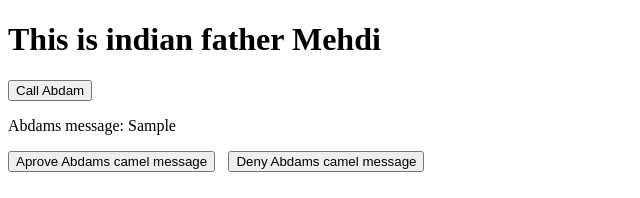
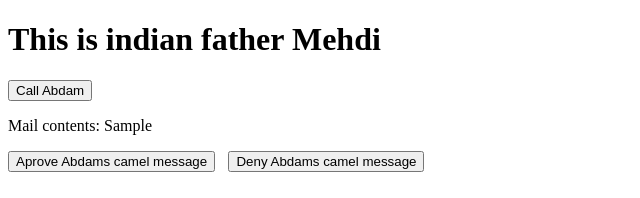
Before and after one commit to AntonioMMartel/indian-family-angular, an Angular app: page / in a window 1280 px wide. Both pictures are taken after typing "Sample" into the empty fields and a click on the input "Ask Mehdi to send camel message to Brahmad". Shown: the top 198 px of the page, without its empty margins (0-640 px from the left). Built offline with nearby package versions, Linux system fonts and the light colour scheme.

Commit message:
FIniquited

```diff
--- a/src/app/indian-father-mehdi/indian-father-mehdi.component.html
+++ b/src/app/indian-father-mehdi/indian-father-mehdi.component.html
@@ -2,7 +2,11 @@
 <button (click)="this.toggleCallingAbdam()">Call Abdam </button>
 <div *ngIf="calledByAbdam"> I am being called by my child Abdam (Child to Parent via @Output and EventEmitter)</div>
 <div *ngIf="this.estadoCamello == 'Abmad quiere mandar mensaje'">
-    <div>Abdams message: {{ this.getCamellito().getCamelloMensaje()}}</div>
+    <div *ngIf="this.getCamellito().getCamelloMensaje() !== ''; else elseBlock">Mail contents: {{
+        this.getCamellito().getCamelloMensaje() }}</div>
+    <ng-template #elseBlock>
+        <div> There is blank message. This will make random camel suffer for nothing</div>
+    </ng-template>
     <button (click)="approveCamelMessage()">Aprove Abdams camel message</button>
     <button (click)="denyCamelMessage()">Deny Abdams camel message</button>
 
```
